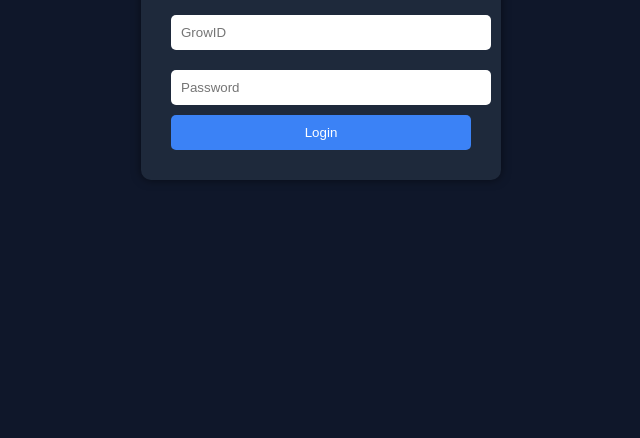
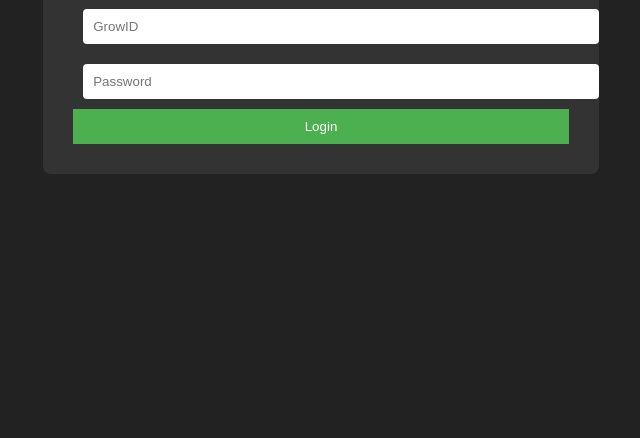
Before and after one commit to hojosi500/logurl, a plain HTML site: page frontend/index.html in a window 1280 px wide. Shown: the part 362-800 px from the top of the page, without its empty margins (319-959 px from the left). Drawn offline with Linux system fonts and the light colour scheme.

Commit message:
Update index.html

```diff
--- a/frontend/index.html
+++ b/frontend/index.html
@@ -1,19 +1,57 @@
+<!-- File: public/index.html -->
 <!DOCTYPE html>
 <html lang="en">
 <head>
-  <meta charset="UTF-8" />
-  <meta name="viewport" content="width=device-width, initial-scale=1.0"/>
-  <title>GTPS Login</title>
-  <link rel="stylesheet" href="style.css" />
+  <meta charset="UTF-8">
+  <title>GTPS Login URL</title>
+  <style>
+    body {
+      font-family: Arial, sans-serif;
+      background: #222;
+      color: #fff;
+      display: flex;
+      align-items: center;
+      justify-content: center;
+      height: 100vh;
+      margin: 0;
+    }
+    .login-box {
+      background: #333;
+      padding: 30px;
+      border-radius: 8px;
+      text-align: center;
+    }
+    input {
+      padding: 10px;
+      margin: 10px;
+      width: 100%;
+      border-radius: 4px;
+      border: none;
+    }
+    button {
+      background: #4caf50;
+      color: white;
+      padding: 10px;
+      border: none;
+      cursor: pointer;
+      width: 100%;
+    }
+  </style>
 </head>
 <body>
-  <div class="login-container">
-    <h1>GTPS Login</h1>
-    <form method="POST" action="/player/login/dashboard">
-      <input type="text" name="username" placeholder="GrowID" required />
-      <input type="password" name="password" placeholder="Password" required />
-      <button type="submit">Login</button>
-    </form>
+  <div class="login-box">
+    <h2>GTPS Login</h2>
+    <input type="text" placeholder="GrowID" id="growid" />
+    <input type="password" placeholder="Password" id="password" />
+    <button onclick="submitLogin()">Login</button>
   </div>
+
+  <script>
+    async function submitLogin() {
+      const response = await fetch('/api/login');
+      const text = await response.text();
+      alert('LoginURL fetched:\n' + text);
+    }
+  </script>
 </body>
 </html>
```
